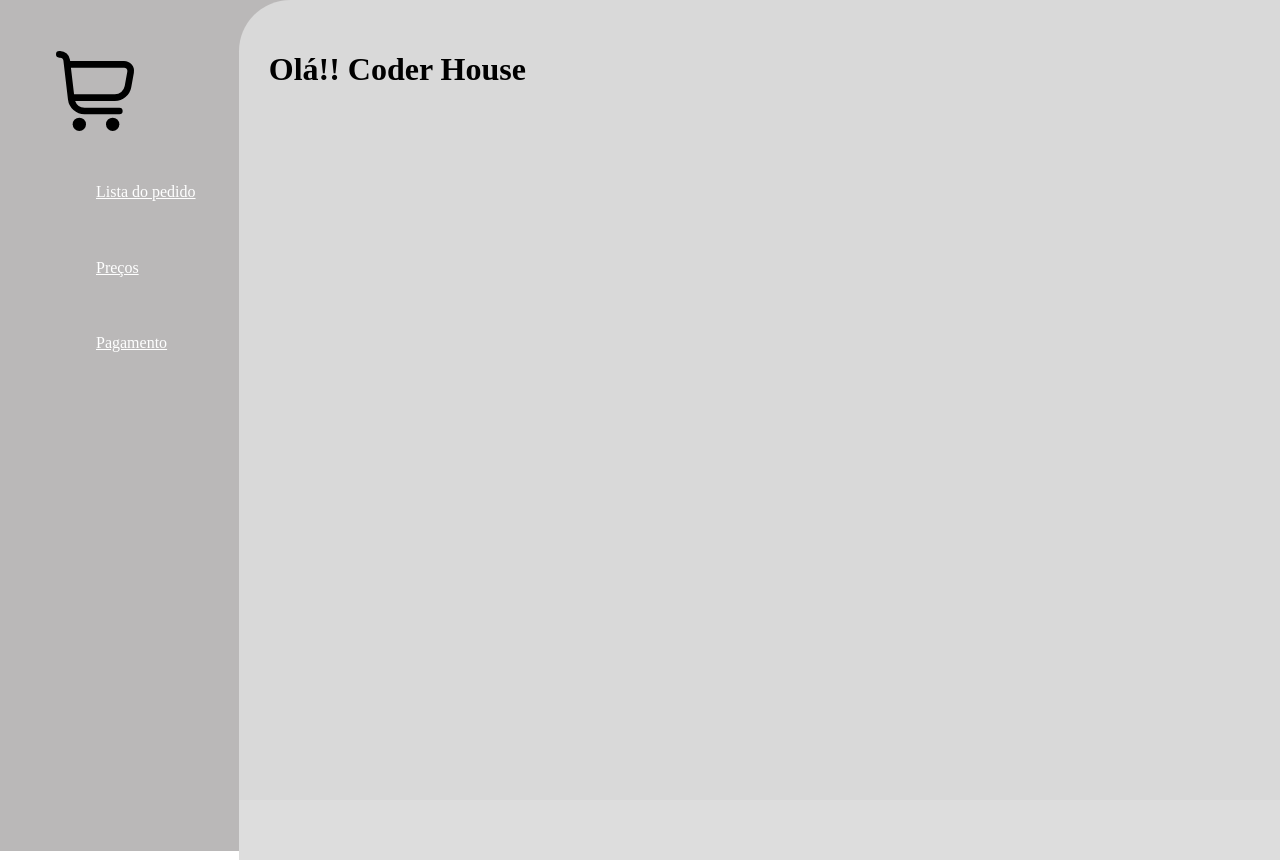
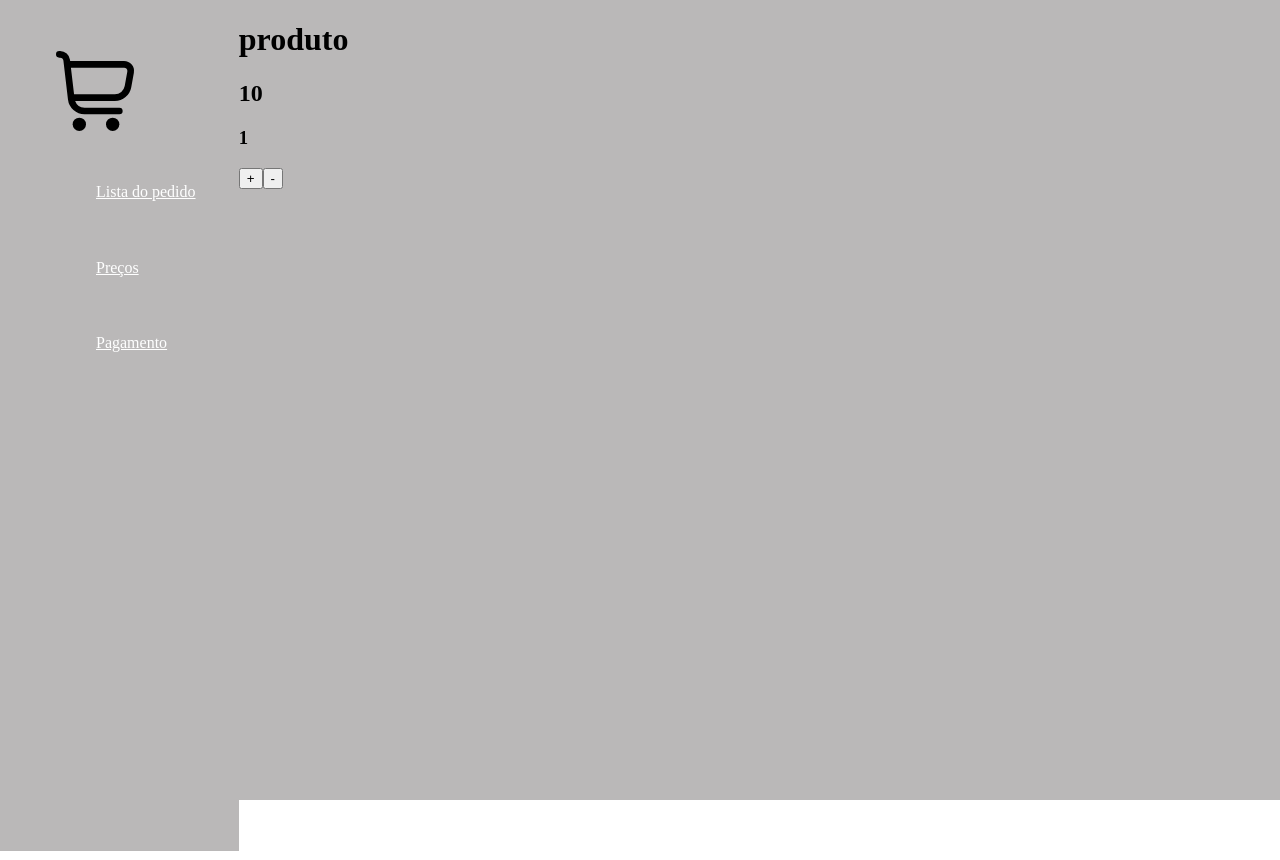
Before and after one commit to igorCastanheira/e-commerce-hamburgueria, a React (Create React App) app: page / in a window 1280 px wide. Built offline with nearby package versions, Linux system fonts and the light colour scheme.

Commit message:
Iniciado com problemas o contador 1
1

```diff
--- a/src/App.js
+++ b/src/App.js
@@ -1,13 +1,13 @@
-import logo from './logo.svg';
+
 import './App.css';
 import NavBar from './components/NavBar'
 import MainContainer from './components/MainContainer';
+import ItemCount from './components/ItemCount';
 
 function App() {
   return (<div className='App'>
     <NavBar />
-    <MainContainer name="Coder House"/>
-  </div>)
+<ItemCount/>  </div>)
 }
 
 export default App;
--- /dev/null
+++ b/src/components/ItemCount.js
@@ -0,0 +1,46 @@
+import React from "react";
+import "./styles/MainContainer.css"
+
+import { useState } from 'react';
+
+
+const ItemCount = (props) => {
+
+  const [product, setProduct] = useState({
+    id: 1,
+    name: "produto",
+    stock: 10,
+    ea: 1,
+  })
+  const add = () => {
+    if (product.stock > product.ea) {
+      setProduct((anterior) => { return anterior.ea + 1 })
+    }
+  }
+
+
+  const remove = () => {
+    if(product.ea>1){
+    setProduct((anterior) => { return anterior.ea - 1 })
+  }}
+
+  return (
+
+    <div>
+
+      <h1>{product.name}</h1>
+      <h2>{product.stock}</h2>
+      <h3>{product.ea}</h3>
+      <div>
+        <button className="BtnPrimary" onClick={add}>+</button>
+        <button className="BtnPrimary" onClick={remove}>-</button>
+      </div>
+    </div>
+
+
+  )
+
+
+
+}
+export default ItemCount;
--- /dev/null
+++ b/src/components/ListItem.js
@@ -0,0 +1 @@
+import React from "react";
--- a/src/components/NavBar.js
+++ b/src/components/NavBar.js
@@ -1,6 +1,5 @@
 import React from "react"
 import "./styles/NavBar.css"
-import Logo from "./assets/x-salada.jpg"
 import CartIcon from "./cartWidget"
 function ListItem(props){
     return(
```
Also changed, not shown: src/components/Item.js (added).
